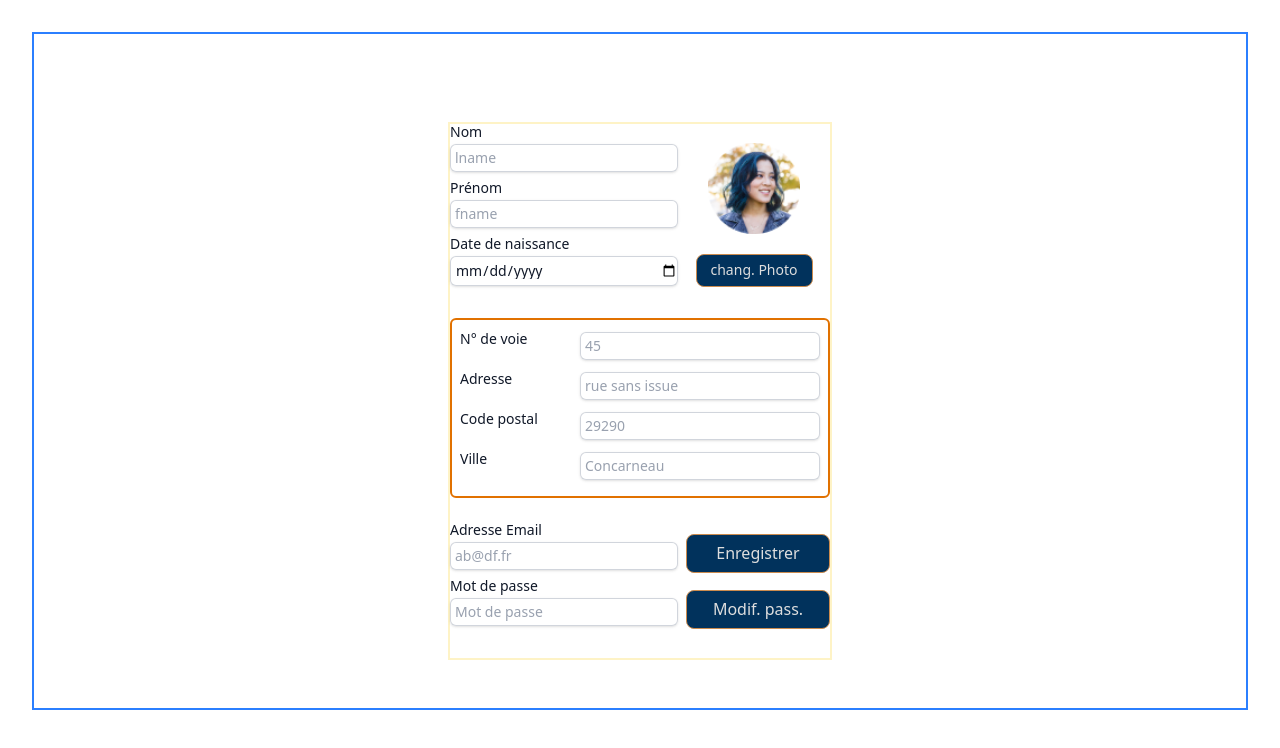
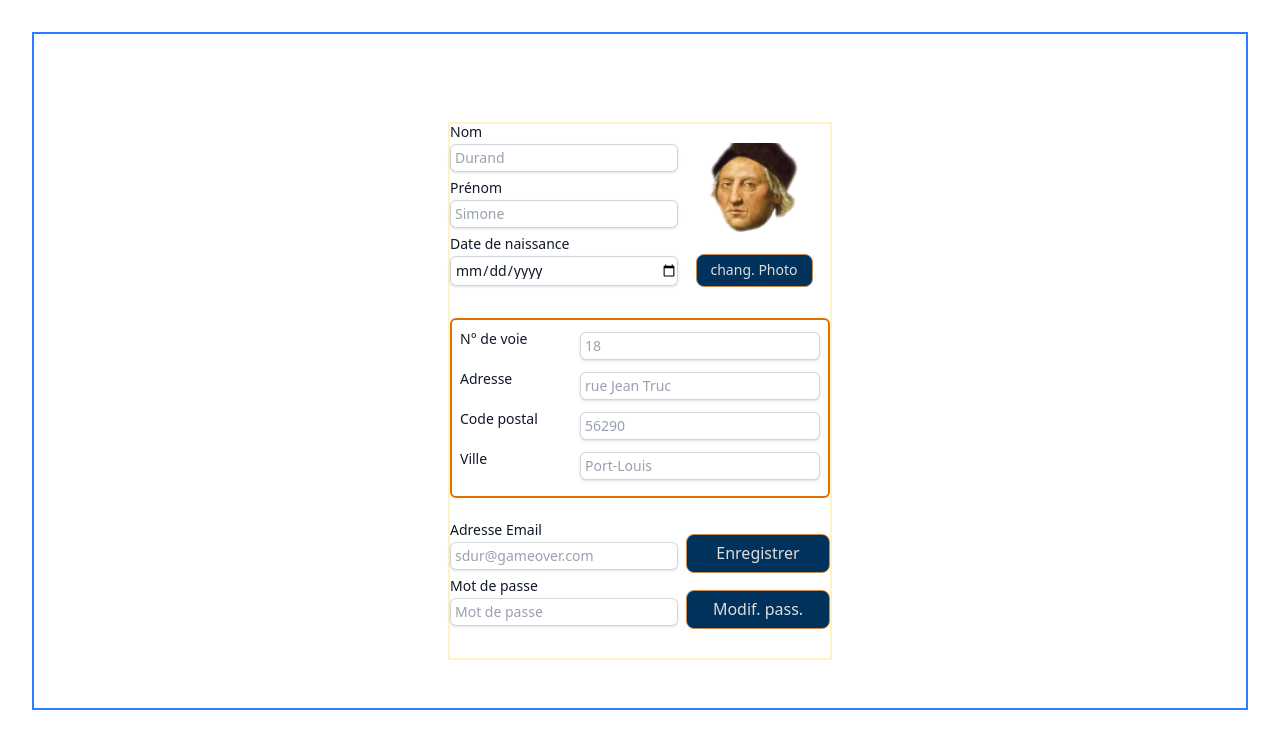
Before and after one commit to benevement/front, a React (Vite) app: page /users/89 in a window 1280 px wide. Shown: the top 748 px of the page. Built offline with nearby package versions, Linux system fonts and the light colour scheme.

Commit message:
maj1808c

```diff
--- a/src/components/connectedUser/UserProfile.tsx
+++ b/src/components/connectedUser/UserProfile.tsx
@@ -8,6 +8,8 @@ import axios from "axios";
 import { fakeAddress } from "../../data/fakeAddress";
 import { useAuthStore } from "../../stores/useAuthStore";
 import { VolunteerSection } from "../volunteer/UserProfile_vol";
+import fakeUsers from "../../data/fakeUsers";
+import { useParams } from "react-router-dom";
 
 
 const UserProfile = () => {
@@ -18,21 +20,17 @@ const UserProfile = () => {
   // faut-il vérifier la validité du Token pour autoriser l'envoi du formulaire ? - 14/08/25
 
   // check si bénévole pour rajouter 2 boutons en fin de page.
-  const isVolunteer = role && role=="volunteer" ? true : false;
+  const isVolunteer = role && role == "volunteer" ? true : false;
 
-  // attribution d'une adresse en dur => devra être retournée + tard par une requête SQL join
-  //  pour avoir l'adresse correspondant au user
-  const userAddress = fakeAddress.find((item) => (item.id = 2));
-
-  //const id = 89; // en dur
   //const userThis: UserInterface = fakeUsers[id];
 
-  const providerUser = { // ajouté le 23/07/25 pour test en dur sans contexte.
-    last_name: "lname",
-    first_name: "fname",
-    birthdate: "2001-05-07",
-    email: "ab@df.fr"
-  }
+  const { id } = useParams();
+  const profileId = id ? Number(id) : 0;
+  const fakeUser = fakeUsers.find((u) => (u.id === profileId));
+  // attribution d'une adresse fake => devra être retournée + tard par une requête SQL join
+  //  pour avoir l'adresse correspondant au user
+  const userAddress = fakeAddress.find((item) => (item.user_id === profileId));
+
 
   const {
     register,
@@ -69,7 +67,8 @@ const UserProfile = () => {
     // traitement
   };
 
-  function loadImageProfile(id: number): string {
+  function imageProfileUrl(id: number): string {
+
     const photoUrl = `/images/UserProfile/photo-${id}.png`;
     console.log("photoUrl : ", photoUrl);
     return photoUrl;
@@ -79,8 +78,9 @@ const UserProfile = () => {
   );
 
   useEffect(() => {
-    //const photo = loadImageProfile(providerUser.id); // commenté 23/07/25
-    const photo = loadImageProfile(89);
+    let photo = imageProfileUrl(fakeUser?.id || 0);
+    console.log("fakeUser.id : ", fakeUser?.id);
+
     const imageLoad = async () => {
       try {
         const response = await axios.head(photo); // axios.head pour recup header
@@ -91,6 +91,7 @@ const UserProfile = () => {
           console.log(`Taille de l'image : ${size} octets`);
         } else {
           console.log(`En-tête content-length non trouvée`);
+          photo = "/images/UserProfile/colomb-82.png";
         }
         setUrlPhotoView(photo);
         console.log("photo : ", photo);
@@ -132,7 +133,7 @@ const UserProfile = () => {
                     id="last_name"
                     type="text"
                     // autoComplete="email"
-                    placeholder={providerUser.last_name || " Nom"}
+                    placeholder={fakeUser?.last_name || " Nom"}
                     {...register("last_name", {
                       required: "Le nom est obligatoire.",
                     })}
@@ -159,7 +160,7 @@ const UserProfile = () => {
                     id="first_name"
                     type="text"
                     // autoComplete="email"
-                    placeholder={providerUser.first_name || " Prénom"}
+                    placeholder={fakeUser?.first_name || " Prénom"}
                     {...register("first_name", { required: "Champ requis." })}
                     className="block w-full rounded-md border-0 py-1.5 text-gray-900 shadow-sm
                               ring-1 ring-inset ring-gray-300 placeholder:text-gray-400 focus:ring-2
@@ -184,7 +185,7 @@ const UserProfile = () => {
                     id="birthdate"
                     type="date"
 
-                    placeholder={providerUser.birthdate || " Date de naissance"}
+                    placeholder={fakeUser?.birthdate || " Date de naissance"}
                     {...register("birthdate", {
                       valueAsDate: true,
                       required: false,
@@ -199,7 +200,7 @@ const UserProfile = () => {
                     </p>
                   )}
                 </div>
-                {/* providerUser.birthdate : {providerUser.birthdate} */}
+                {/* fakeUser.birthdate : {fakeUser.birthdate} */}
               </div>
               <div className="flex flex-col col-span-2 justify-around items-center border-0 border-pink-500">
                 <img
@@ -371,7 +372,7 @@ const UserProfile = () => {
                       id="email"
                       type="email"
                       autoComplete="email"
-                      placeholder={providerUser.email || " Email"}
+                      placeholder={fakeUser?.email || " Email"}
                       {...register("email", {
                         required: "Renseignez votre e-mail, svp",
                       })}
@@ -437,7 +438,7 @@ const UserProfile = () => {
             </section>
 
             <section id="sectionVolunteer">
-                    {isVolunteer && <VolunteerSection />}
+              {isVolunteer && <VolunteerSection />}
             </section>
           </form>
         </div>
--- a/src/components/volunteer/VolunteerTask.tsx
+++ b/src/components/volunteer/VolunteerTask.tsx
@@ -1,3 +1,4 @@
+import { useParams } from "react-router-dom";
 import { useAuthStore } from "../../stores/useAuthStore";
 
 const VolunteerTask = () => {
@@ -10,6 +11,9 @@ const VolunteerTask = () => {
     const token = useAuthStore((state) => (state.token));
 
     const isVolunteer = role && role == "volunteer" ? true : false;
+
+    // récupération des paramètres de l'URL :
+    const {event_id} = useParams();
 
 
     return (
--- a/src/data/fakeAddress.ts
+++ b/src/data/fakeAddress.ts
@@ -7,6 +7,7 @@ export const fakeAddress: AddressInterface[] = [
     street_number: "45",
     street_name: "rue sans issue",
     city: "Concarneau",
+    user_id: 1,
   },
   {
     id: 2,
@@ -14,5 +15,14 @@ export const fakeAddress: AddressInterface[] = [
     street_number: "5",
     street_name: "rue Jean Machin",
     city: "Angers",
+    user_id: 2,
+  },
+  {
+    id: 3,
+    zip_code: "56290",
+    street_number: "18",
+    street_name: "rue Jean Truc",
+    city: "Port-Louis",
+    user_id: 89,
   },
 ];
--- a/src/index.css
+++ b/src/index.css
@@ -38,6 +38,17 @@ input {
   padding-left: 5px;
 }
 
+h1 {
+  font-size: 2em;
+  font-family: Georgia, 'Times New Roman', Times, serif;
+  margin: 0.5em 0 0.5em 0;
+}
+
+h2 {
+  font-size: 1.2em;
+  margin: 0.5em 0 0.5em 0;
+}
+
 /*
 theme: {
   colors: {
--- a/src/interfaces/IAddress.ts
+++ b/src/interfaces/IAddress.ts
@@ -4,4 +4,5 @@ export interface AddressInterface {
     street_number: string;
     street_name: string;
     city: string;
+    user_id?: number;
 }
--- a/src/pages/Homepage.tsx
+++ b/src/pages/Homepage.tsx
@@ -1,10 +1,23 @@
+import { Link } from "react-router-dom"
 
 
 const Homepage = () => {
   return (
     <>
-    <div className="text-brown-500">Homepage</div>
-
+      <div className="text-amber-700">
+      <h1>Homepage</h1>
+      </div>
+      <div>
+        <h2>Quelques liens en dur pour le moment :</h2>
+      </div>
+      <ul className="list-disc m-3 pl-3">
+        <li>
+          <Link to="/users/89">Ecran "Profil utilisateur"</Link>
+        </li>
+        <li>
+          <Link to="/events/1/tasks">Ecran "Tasks" pour un bénévole</Link>
+        </li>
+      </ul>
     </>
   )
 }
--- a/src/services/api/auth.ts
+++ b/src/services/api/auth.ts
@@ -49,13 +49,3 @@ export const register = async (input: UserSignupInterface): Promise<void> => {
 
   localStorage.setItem('token', access_token);
 };
-
-// 15/08/25
-
-export async function getAxiosUser(){
-  const baseURL = "http://192.168.1.134:5000";
-  const url = baseURL+"/api/user";
-const response = await api.get(url);
-if (!response) throw new Error("erreur function getAxioUser");
-return response.data
-}
```
Also changed, not shown: src/services/api/axiosEvents.ts (added, +13 -0 lines).
